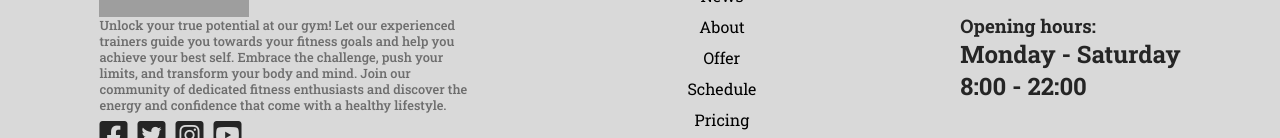
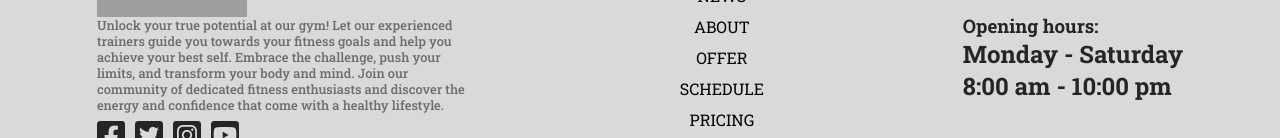
Before and after one commit to kubaglowczynski/gym-page, an Angular app: page / in a window 1280 px wide. Shown: the part 2662-2800 px from the top of the page. Built offline with nearby package versions, Linux system fonts and the light colour scheme; grey boxes are pictures that could not be loaded.

Commit message:
footer and navabr links update

```diff
--- a/src/app/components/footer/footer.component.html
+++ b/src/app/components/footer/footer.component.html
@@ -23,6 +23,6 @@
     <div class="openinghours">
         <h3>Opening hours:</h3>
         <h2>Monday - Saturday</h2>
-        <h2>8:00 - 22:00</h2>
+        <h2>8:00 am - 10:00 pm</h2>
     </div>
 </div>
--- a/src/app/components/footer/footer.component.scss
+++ b/src/app/components/footer/footer.component.scss
@@ -52,6 +52,7 @@
         display: flex;
         flex-direction: column;
         align-items: center;
+        text-transform: uppercase;
         @media only screen and (max-width: 900px) {
             display: none;
         }
--- a/src/app/components/navbar/navbar.component.scss
+++ b/src/app/components/navbar/navbar.component.scss
@@ -31,6 +31,7 @@
         padding-top: 10px;
         padding-right: 2px;
         padding-left: 1px;
+        text-transform: uppercase;
         &:hover{
             color: rgba(white, 0.6);
         }
```
